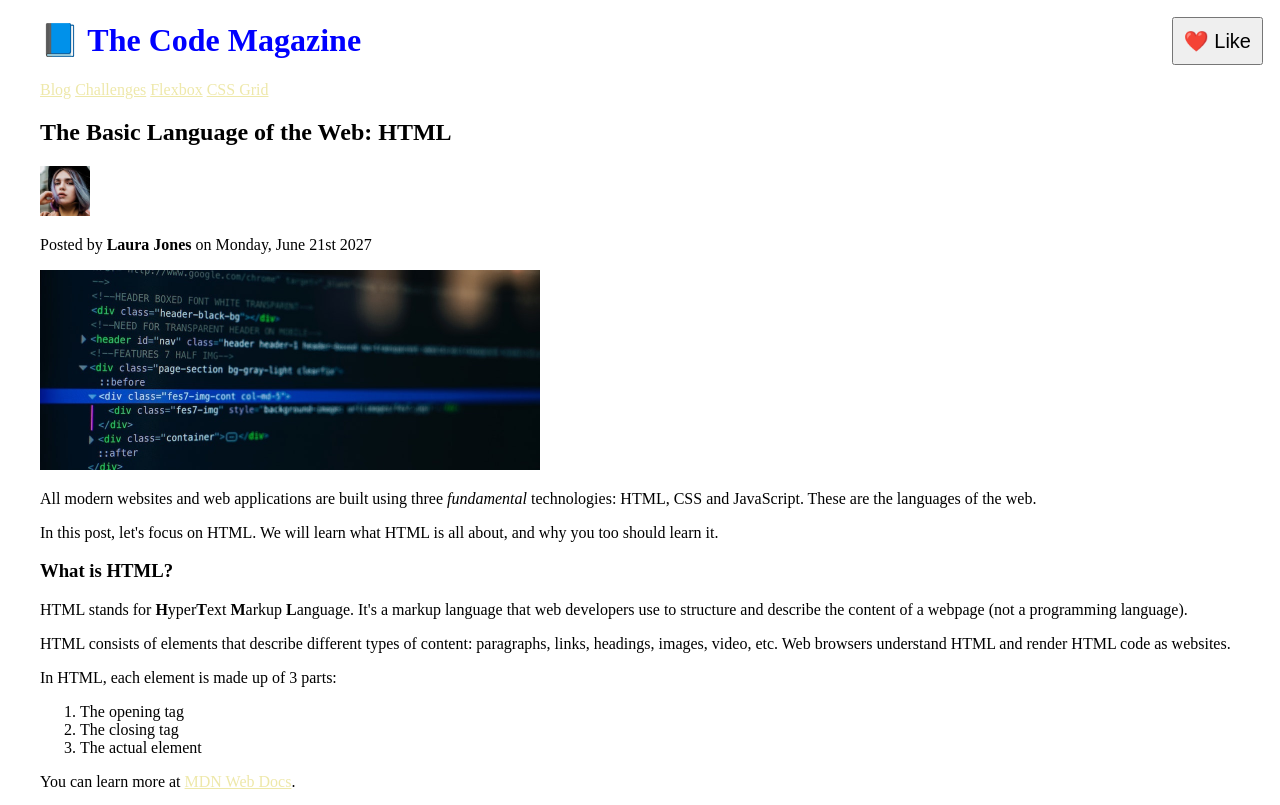
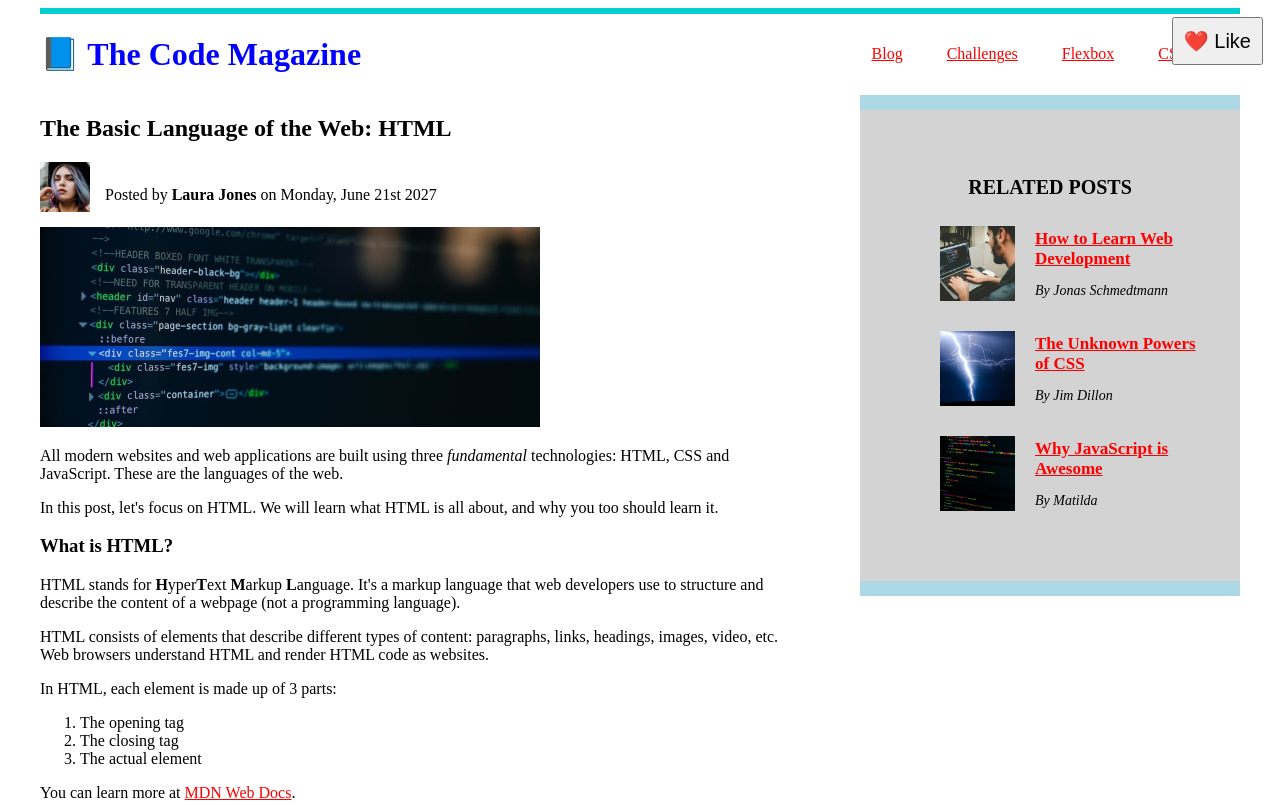
Before and after one commit to CRHS-CMP621A/css-with-laura-jones-storm5177337, a plain HTML site: page index.html in a window 1280 px wide. Shown: the top 805 px of the page. Drawn offline with Linux system fonts and the light colour scheme.

Commit message:
Layouts completed

```diff
--- a/index.html
+++ b/index.html
@@ -17,7 +17,7 @@
 
 <body>
     <div class = "container">
-        <header>
+        <header class="main-header">
             <h1 style="color: blue">📘 The Code Magazine</h1>
 
             <nav> <a href="blog.html">Blog</a>
--- a/style.css
+++ b/style.css
@@ -11,7 +11,7 @@ article ul li:nth-child(odd) {
 }
 
 a:link {
-    color: palegoldenrod;
+    color: red;
 }
 
 a:visited {
@@ -23,7 +23,7 @@ a:hover {
 }
 
 a:active {
-    color: rebeccapurple;
+    color: orange;
 }
 
 aside {
@@ -46,3 +46,91 @@ button {
     top: 17px;
     right: 17px;
 }
+
+.main-header{
+    border-top: 6px solid darkturquoise;
+
+    display:flex;
+    align-items: center;
+    justify-content: space-between;
+}
+
+/* links in the nav */
+nav a{
+    margin:20px;
+}
+
+/* flexbox on author-box */
+.author-box{
+    display:flex;
+    align-items: center;
+    gap: 15px;
+    margin-bottom: 15px;
+}
+.author{
+    margin-bottom: 0px;
+}
+
+.related-post {
+    display: flex;
+    align-items: center;
+    gap: 20px;
+    margin-bottom: 30px;
+  }
+
+  .related-link:link {
+    font-size: 17px;
+    font-weight: bold;
+    font-style: normal;
+    margin-bottom: 5px;
+    display: block;
+  }
+
+  .related-author {
+    margin-bottom: 0;
+    font-size: 14px;
+    font-weight: normal;
+    font-style: italic;
+  }
+
+  h4{
+      font-size: 20px;
+      text-transform: uppercase;
+      text-align: center;
+  }
+
+  .row {
+    display: flex;
+    align-items: flex-start;
+    gap: 75px;
+    margin-bottom: 60px;
+  }
+
+  article {
+    flex: 1;
+    margin-bottom: 0;
+  }
+
+  aside {
+
+  /*  DEFAULTS: */
+    flex-grow: 0;
+    flex-shrink: 1;
+    flex-basis: auto;
+
+    flex: 0 0 300px;
+  }
+
+  aside {
+    /* DEFAULTS:
+    flex-grow: 0;
+    flex-shrink: 1;
+    flex-basis: auto; */
+
+    flex: 0 0 300px;
+  }
+
+  article {
+    flex: 1;
+    margin-bottom: 0;
+  }
```
